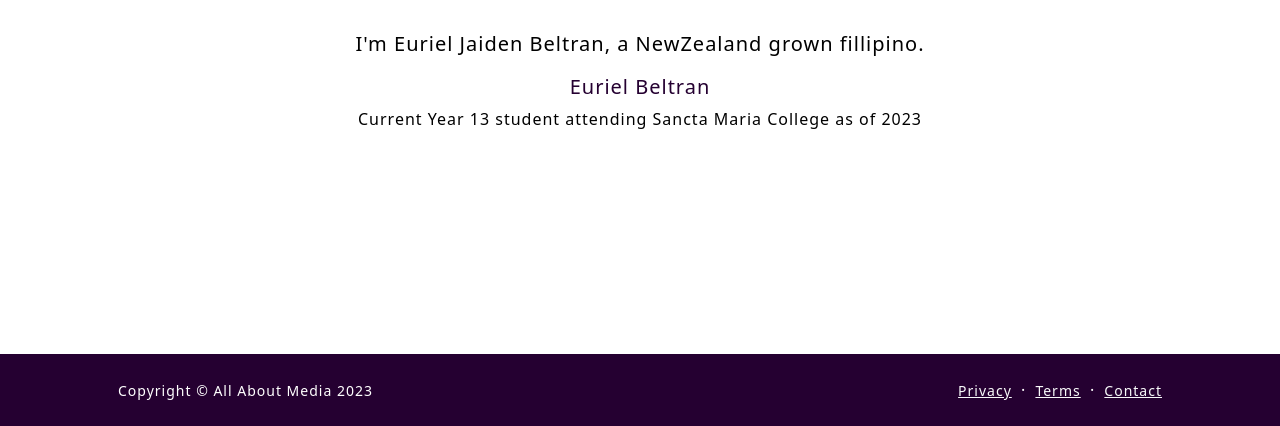
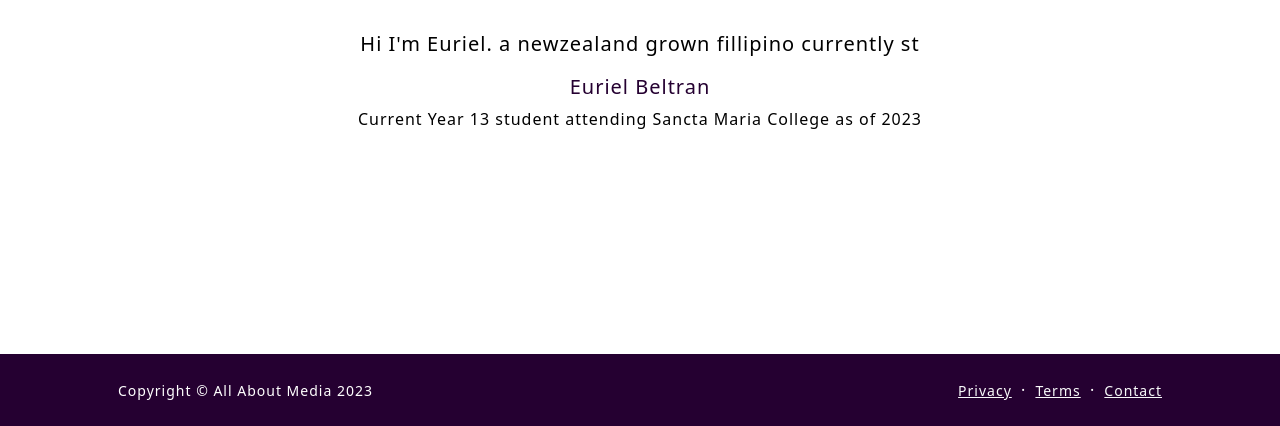
Before and after one commit to eur1el/referenceflask, a Flask app: page /about in a window 1280 px wide. Shown: the part 390-816 px from the top of the page. Run offline with Flask 3, Linux system fonts and the light colour scheme; data that the repository does not hold is empty; some libraries are stand-ins or nearby versions.

Commit message:
changed about mephoto

```diff
--- a/Content/website/templates/aboutme.html
+++ b/Content/website/templates/aboutme.html
@@ -48,11 +48,11 @@
                 <h1>about me</h1>
 
                 <!-- Profile image -->
-                <img src="https://asset-cdn.schoology.com/system/files/imagecache/profile_reg/pictures/picture-d7aecfab4144761dc4e16884610d8423_62266575569d7.jpg?1646683509">
+                <img src="https://cdn.discordapp.com/attachments/1022053536139329626/1144188408198086766/IMG_20230429_094306_265.jpg">
 
                 <!-- Blockquote with a personal introduction -->
                 <blockquote>
-                    I'm Euriel Jaiden Beltran, a NewZealand grown fillipino.
+                    Hi I'm Euriel. a newzealand grown fillipino currently st
                     <!-- ... More content ... -->
                 </blockquote>
 
```
Also changed, not shown: Content/instance/database.db (added).
